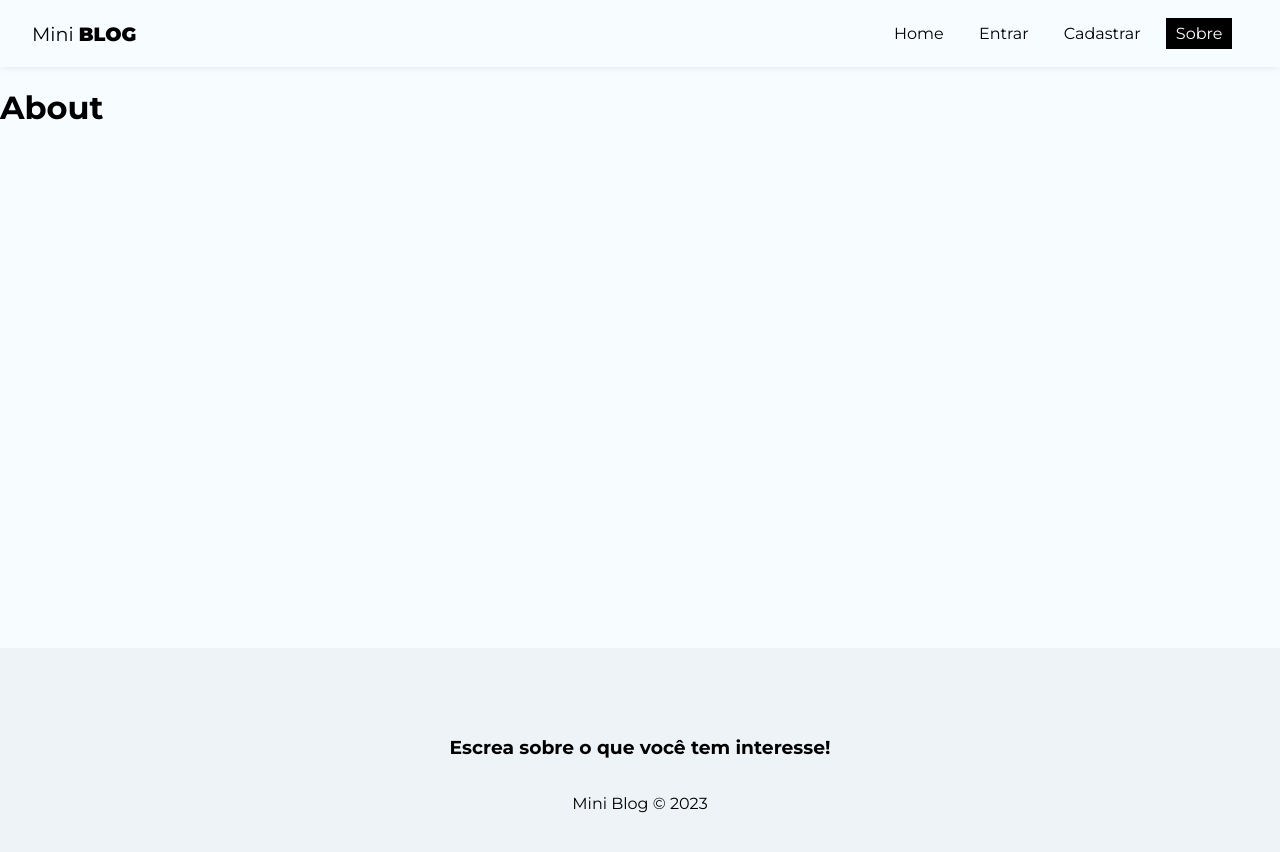
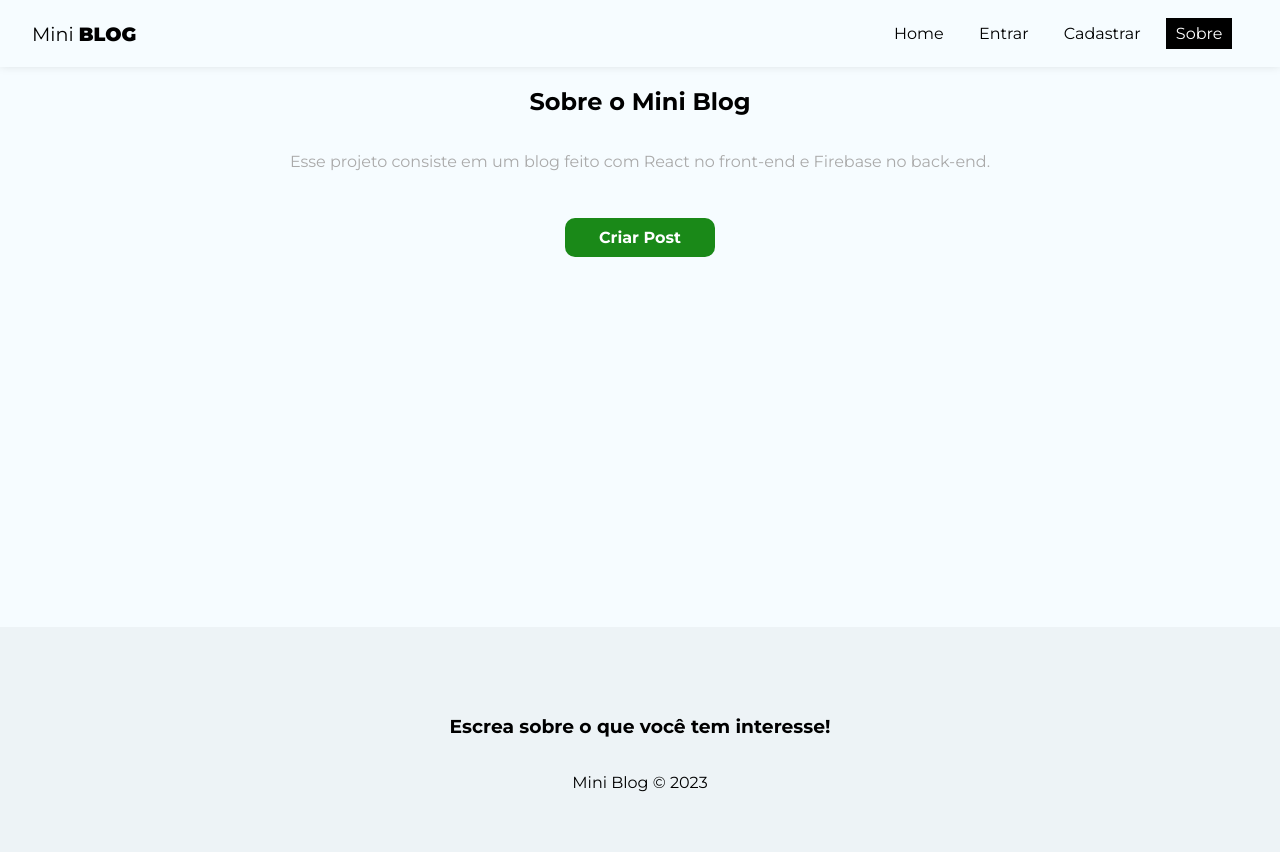
Before and after one commit to lauromiottojr/react-course-hdc, a React (Create React App) app in the folder 09-mini-blog/: page /about in a window 1280 px wide. Shown: the top 852 px of the page. Built offline with nearby package versions, Linux system fonts and the light colour scheme; no server answers.

Commit message:
Blocking pages to auth

```diff
--- a/09-mini-blog/src/App.js
+++ b/09-mini-blog/src/App.js
@@ -46,10 +46,10 @@
             <Routes>
               <Route path='/' element={<Home />} />
               <Route path='/about' element={<About />} />
-              <Route path='/login' element={<Login />} />
-              <Route path='/register' element={<Register />} />
-              <Route path='/posts/create' element={<CreatePost />} />
-              <Route path='/dashboard' element={<Dashboard />} />
+              <Route path='/login' element={!user ? <Login /> : <Navigate to="/" />} />
+              <Route path='/register' element={!user ? <Register /> : <Navigate to="/" />} />
+              <Route path='/posts/create' element={user ? <CreatePost /> : <Navigate to="/login" />} />
+              <Route path='/dashboard' element={user ? <Dashboard /> : <Navigate to="/login" />} />
             </Routes>
           </div>
           <Footer />
--- a/09-mini-blog/src/pages/About/About.js
+++ b/09-mini-blog/src/pages/About/About.js
@@ -1,9 +1,16 @@
+import { Link } from 'react-router-dom'
+
 import styles from './About.module.css'
 
 const About = () => {
     return (
-        <div>
-            <h1>About</h1>
+        <div className={styles.about}>
+            <h2>Sobre o Mini <span>Blog</span></h2>
+            <p>
+                Esse projeto consiste em um blog feito com React no front-end e
+                Firebase no back-end.
+            </p>
+            <Link to="/posts/create" className='btn'>Criar Post</Link>
         </div>
     )
 }
--- a/09-mini-blog/src/pages/About/About.module.css
+++ b/09-mini-blog/src/pages/About/About.module.css
@@ -0,0 +1,17 @@
+.about {
+    text-align: center;
+    display: flex;
+    flex-direction: column;
+    align-items: center;
+}
+
+.about p {
+    color: #aaa;
+    margin-bottom: 2em;
+}
+
+.about a {
+    display: block;
+    margin-top: 15px;
+    padding: 10px 15px;
+}
```
